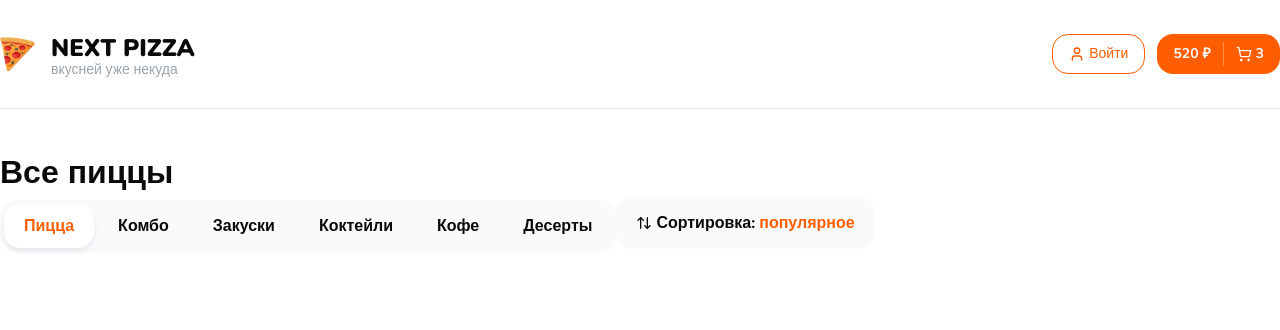
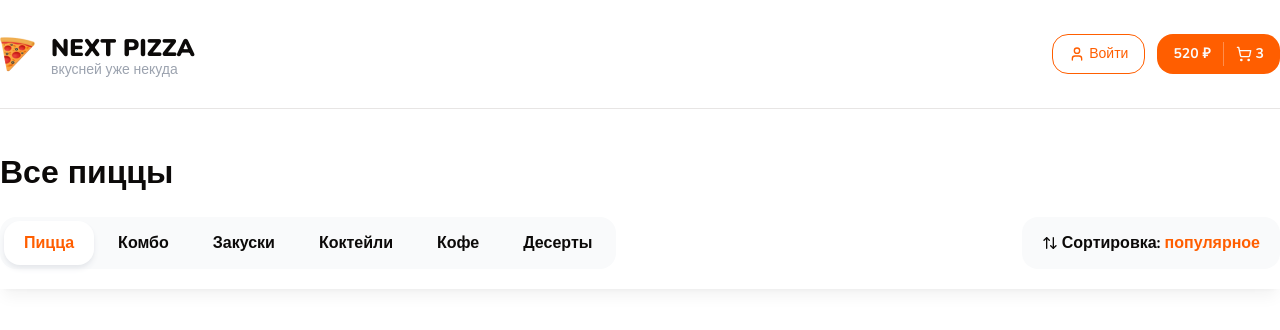
Before and after one commit to Schmit004/Next-Pizza, a Next.js app: page / in a window 1280 px wide. Shown: the top 330 px of the page. Built offline with nearby package versions, Linux system fonts and the light colour scheme.

Commit message:
Создаёт компонент TopBar

```diff
--- a/app/page.tsx
+++ b/app/page.tsx
@@ -1,11 +1,14 @@
-import { Categories, Container, SortPopup, Title } from "@/components/shared";
+import { Container, Title, TopBar } from "@/components/shared";
 
 export default function Home() {
   return (
-    <Container className="mt-10">
-      <Title text="Все пиццы" size="lg" className="font-extrabold" />
-      <Categories />
-      <SortPopup />
-    </Container>
+    <>
+      <Container className="mt-10">
+        <Title text="Все пиццы" size="lg" className="font-extrabold" />
+      </Container>
+      <TopBar />
+      <div className="h-[2000px]"></div>
+    </>
+
   );
 }
--- a/components/shared/index.ts
+++ b/components/shared/index.ts
@@ -3,3 +3,4 @@
 export { Header } from "./header";
 export { SortPopup } from "./sort-popup";
 export { Title } from "./title";
+export { TopBar } from "./top-bar";
--- /dev/null
+++ b/components/shared/top-bar.tsx
@@ -0,0 +1,20 @@
+import React from 'react';
+import { Container } from './container';
+import { Categories } from './categories';
+import { SortPopup } from './sort-popup';
+import { cn } from '@/lib/utils';
+
+interface Props {
+  className?: string;
+}
+
+export const TopBar: React.FC<Props> = ({ className }) => {
+  return (
+    <div className={cn('sticky top-0 bg-white py-5 shadow-lg shadow-black/5 z-10', className)}>
+      <Container className="flex items-center justify-between ">
+        <Categories />
+        <SortPopup />
+      </Container>
+    </div>
+  );
+};
```
